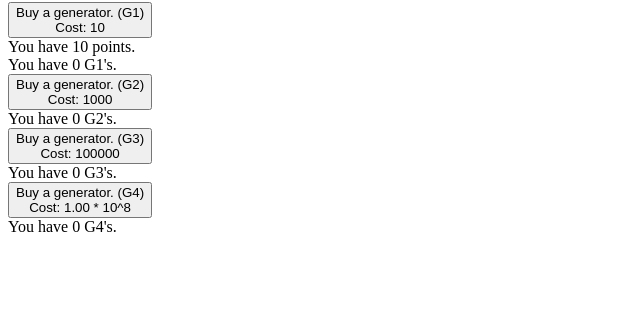
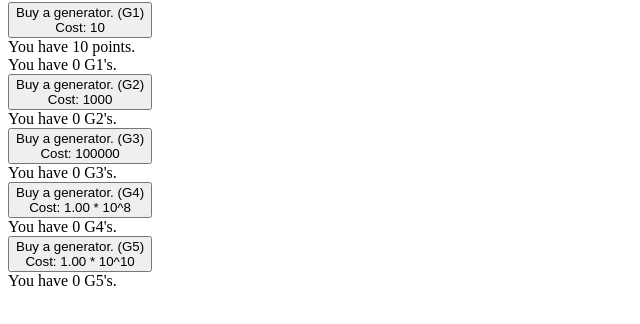
Before and after one commit to Katakana1/ordinal-creation, a plain HTML site: page index.html in a window 1280 px wide. Shown: the part 64-388 px from the top of the page, without its empty margins (0-640 px from the left). Drawn offline with Linux system fonts and the light colour scheme.

Commit message:
Update index.html

```diff
--- a/index.html
+++ b/index.html
@@ -15,6 +15,8 @@
   <div id="gen3Amount">You have 0 G3's.</div>
   <button class = "genButton" onclick = "g4.buy()">Buy a generator. (G4) <div id="gen4Cost">Cost: 1.00 * 10^8</div></button>
   <div id="gen4Amount">You have 0 G4's.</div>
+  <button class = "genButton" onclick = "g5.buy()">Buy a generator. (G5) <div id="gen5Cost">Cost: 1.00 * 10^10</div></button>
+  <div id="gen5Amount">You have 0 G5's.</div>
 </body>
 <script src = "main.js"></script>
 </html>
```
